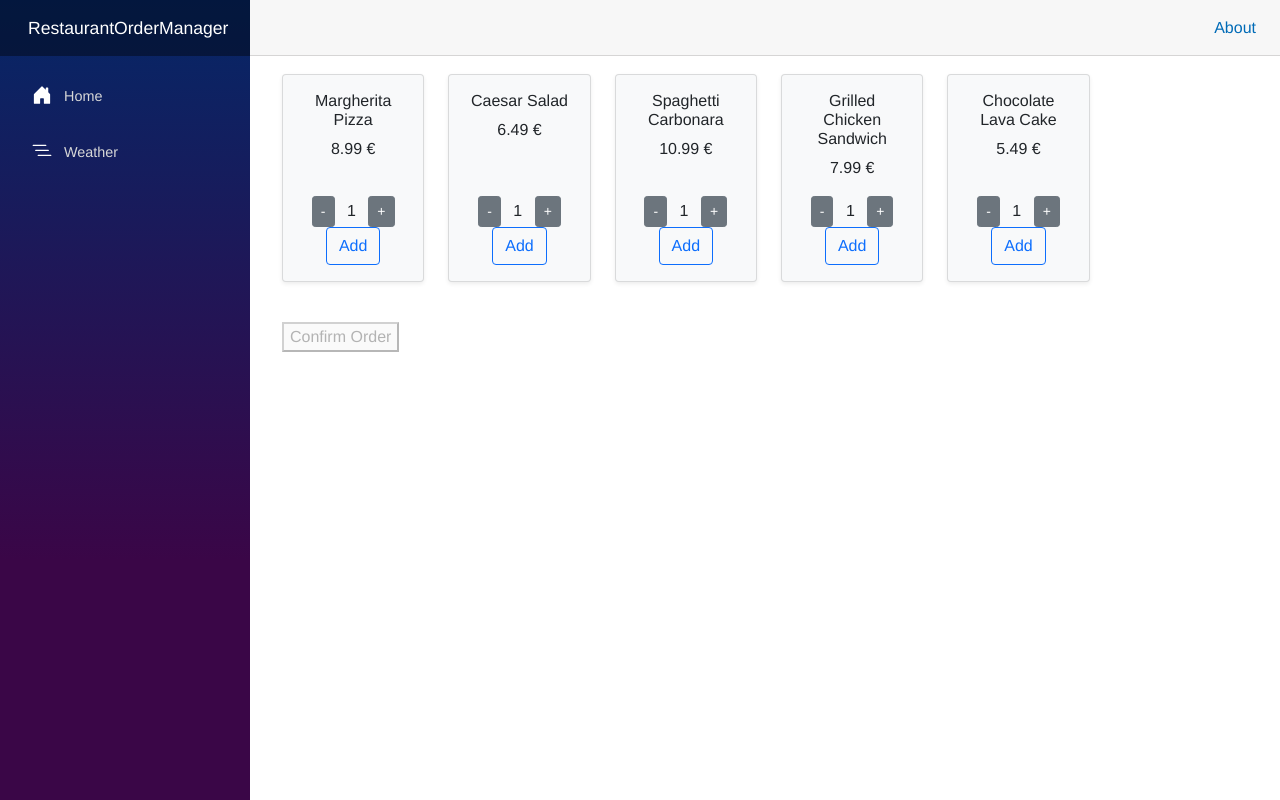
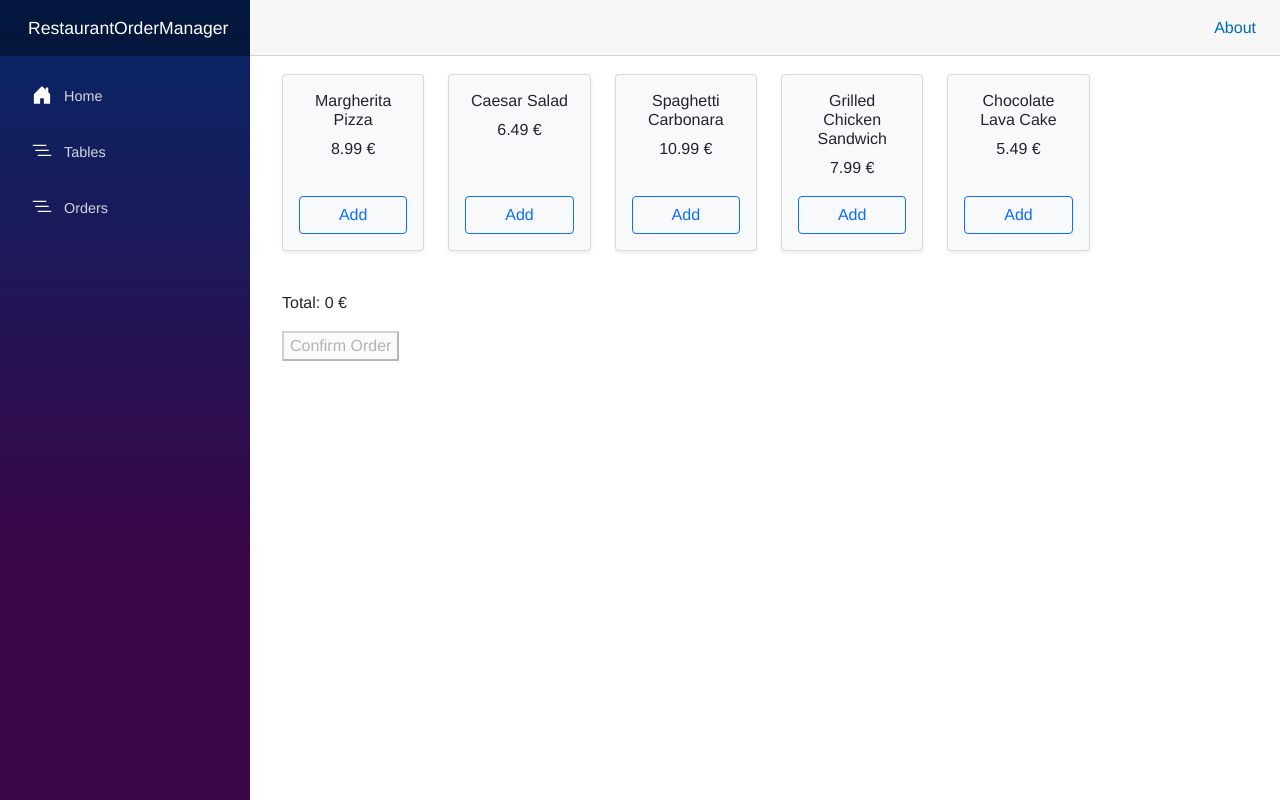
Before and after one commit to markbenze/RestaurantOrderManager, an ASP.NET Core app: page /order/1 in a window 1280 px wide. Run offline with ASP.NET Core 8, Linux system fonts and the light colour scheme; style sheets or scripts are compiled from the project's sources.

Commit message:
Added DecreaseItem function to CartService
also renamed index component to tableview, created a homepage and removed weather component and updated navmenu layout

```diff
--- a/RestaurantOrderManager/Components/Layout/NavMenu.razor
+++ b/RestaurantOrderManager/Components/Layout/NavMenu.razor
@@ -15,8 +15,14 @@
         </div>
 
         <div class="nav-item px-3">
-            <NavLink class="nav-link" href="weather">
-                <span class="bi bi-list-nested-nav-menu" aria-hidden="true"></span> Weather
+            <NavLink class="nav-link" href="tables">
+                <span class="bi bi-list-nested-nav-menu" aria-hidden="true"></span> Tables
+            </NavLink>
+        </div>
+
+        <div class="nav-item px-3">
+            <NavLink class="nav-link" href="orders">
+                <span class="bi bi-list-nested-nav-menu" aria-hidden="true"></span>Orders
             </NavLink>
         </div>
     </nav>
--- a/RestaurantOrderManager/Components/Pages/OrderComponent.razor
+++ b/RestaurantOrderManager/Components/Pages/OrderComponent.razor
@@ -21,13 +21,8 @@ else
                 <div class="card d-flex flex-column h-100 shadow-sm bg-light">
                     <div class="card-body d-flex flex-column text-center">
                         <h6 class="card-title">@menuItem.Name</h6>
-                        <p class="card-text">@(menuItem.Price*Quantities[menuItem.Id]) €</p>
-                        <div class="mt-auto align-items-center">
-                            <button class="btn btn-secondary btn-sm" @onclick="() => Decrement(menuItem.Id)">-</button>
-                            <span class="mx-2">@Quantities[menuItem.Id]</span>
-                            <button class="btn btn-secondary btn-sm" @onclick="() => Increment(menuItem.Id)">+</button>
-                            <button class="btn btn-outline-primary mt-auto" @onclick="() => AddToCart(menuItem.Id, Quantities[menuItem.Id])">Add</button>
-                        </div>
+                        <p class="card-text">@menuItem.Price €</p>
+                        <button class="btn btn-outline-primary mt-auto" @onclick="() => AddToCart(menuItem.Id)">Add</button>
                     </div>
                 </div>
             </div>
@@ -37,22 +32,25 @@ else
         @foreach (var item in CartService.GetCartItems())
         {
             <li>
-                @item.Name x @item.Quantity = @item.Total €
-                <button @onclick="() => RemoveFromCart(item.Id)">Remove</button>
+                @item.Quantity x @item.Name (@item.Price €) = @item.Total €
+                <button class="btn btn-secondary btn-sm" @onclick="() => DecreaseItemAmount(item.Id)">-</button>
+                <button class="btn btn-secondary btn-sm" @onclick="() => AddToCart(item.Id)">+</button>
+                <button class="btn btn-danger btn-sm" @onclick="() => RemoveFromCart(item.Id)">x</button>
             </li>
         }
     </ul>
+    <p>Total: @CartService.GetTotal() €</p>
     <button @onclick="ConfirmOrder" disabled="@(CartService.GetCartItems().Count == 0)">Confirm Order</button>
 }
 <ol>
     @foreach (var order in OrderService.GetOrders())
     {
         <li>
-            Order @order.Id for Table @order.TableId - Total: @order.Total €
+            Order @order.Id for Table @order.TableId - Total: @order.Total € - State: @order.State - @order.CreatedAt
             <ul>
                 @foreach (var item in order.CartItems)
                 {
-                    <li>@item.Name x @item.Quantity = @item.Total €</li>
+                    <li>@item.Quantity x @item.Name= @item.Total €</li>
                 }
             </ul>
         </li>
--- a/RestaurantOrderManager/Components/Pages/Index.razor
+++ b/RestaurantOrderManager/Components/Pages/TableView.razor
@@ -1,4 +1,4 @@
-@page "/"
+@page "/tables"
 @using RestaurantOrderManager.Models
 @rendermode InteractiveServer
 
--- a/RestaurantOrderManager/Components/Pages/Index.razor.cs
+++ b/RestaurantOrderManager/Components/Pages/TableView.razor.cs
@@ -4,7 +4,7 @@ using RestaurantOrderManager.Services;
 
 namespace RestaurantOrderManager.Components.Pages;
 
-public partial class Index
+public partial class TableView
 {
     private List<Table> Tables { get; set; }
 
```
Also changed, not shown: RestaurantOrderManager/Components/Pages/Home.razor (added, +7 -0 lines), RestaurantOrderManager/Components/Pages/OrderComponent.razor.cs (+3 -21 lines), RestaurantOrderManager/Components/Pages/Weather.razor (deleted, +0 -67 lines), RestaurantOrderManager/Services/CartService.cs (+19 -0 lines), 1 other file.
